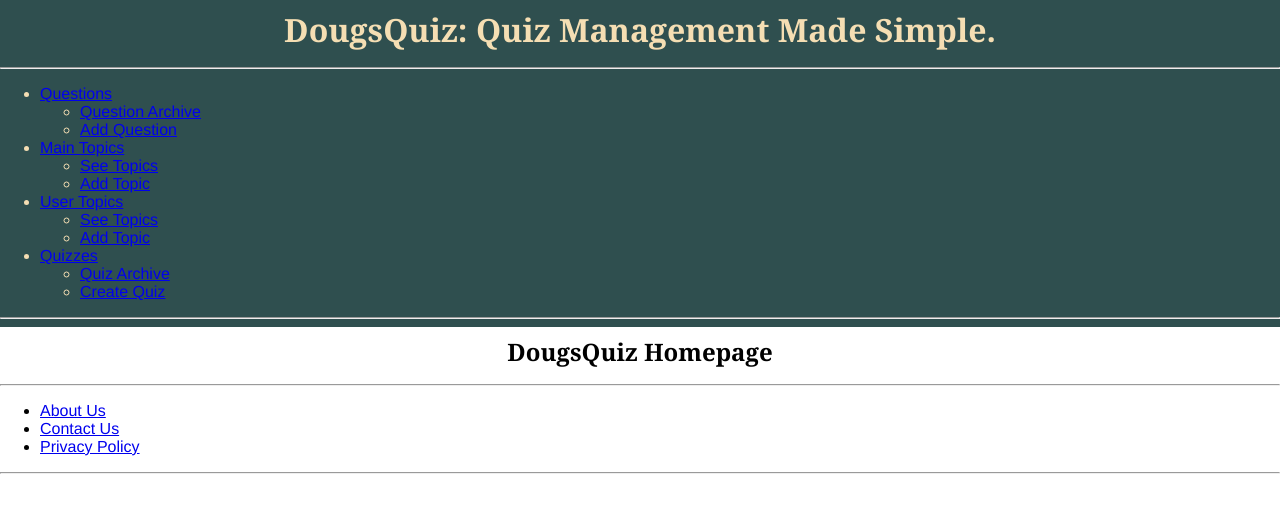
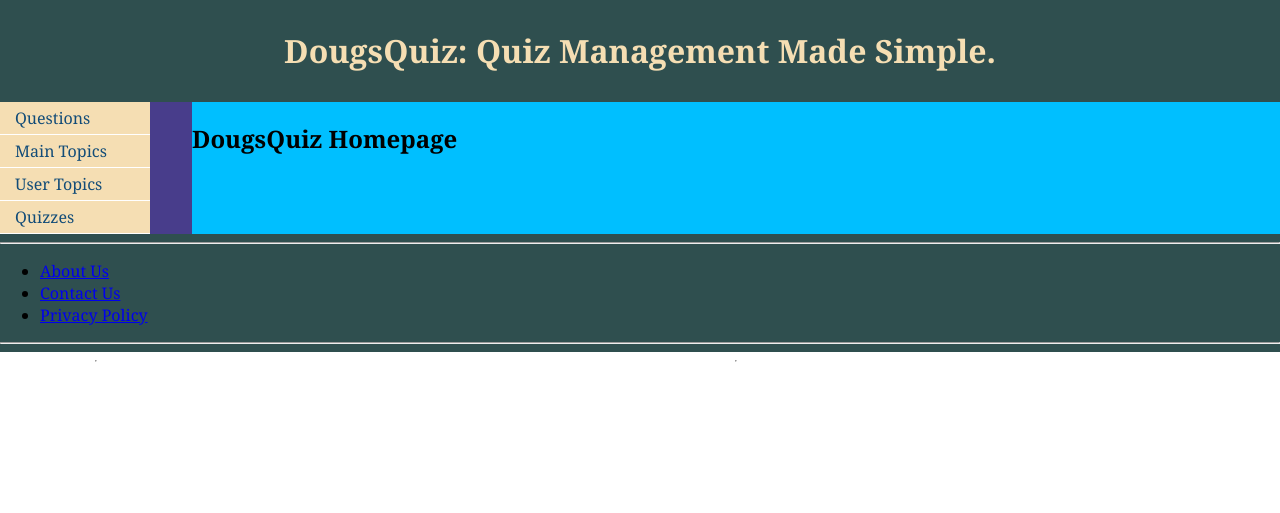
Before and after one commit to Dougmac21/QuizzR, a Flask app: page / in a window 1280 px wide. Shown: the top 513 px of the page. Run offline with Flask 2, Linux system fonts and the light colour scheme.

Commit message:
HTML and CSS work........

```diff
--- a/pub_quiz_app/static/style.css
+++ b/pub_quiz_app/static/style.css
@@ -1,42 +1,140 @@
+  /* ***************************************************************************** */
+                                    /* HEAD */
+  /* ***************************************************************************** */
+
+  body{
+    margin: 0;
+    font-family: Cambria, Cochin, serif;
+    font-size: 16px;
+  }
+
   #base_h1 {
+    margin: 0;
+    padding: 8px;
+    font-family: Cambria, Cochin, serif;
+    text-align: center;
+  }
+
+/* ***************************************************************************** */
+                                  /* GRID LAYOUT */
+/* ***************************************************************************** */
+
+  body {
+    display: grid;
+    grid-template-areas:
+      'header header'
+      'nav main'
+      'footer footer';
+    grid-template-columns: 15fr 85fr;
+    }
+
+  body > header {
+    background-color: darkslategray;
+    color: wheat;
+    grid-area: header;
+
+  }
+
+  body > nav {
+    background-color: darkslateblue;
+    grid-area: nav;
+  }
+
+  body > main {
+    background-color: deepskyblue;
+    grid-area: main;
+  }
+
+  body > footer {
+    background-color: darkslategrey;
+    grid-area: footer;
+  }
+
+  /* ***************************************************************************** */
+                                      /* HEADER */
+  /* ***************************************************************************** */
+
+  body > header {
     margin: 0;
     padding: 8px;
     font-family: Cambria, Cochin, Georgia, Times, 'Times New Roman', serif;
     text-align: center;
   }
 
-  body{
-    margin: 0;
-    font-family: "Helvetica Neue", arial, sans-serif; font-size: 16px;
+
+
+
+  /* ***************************************************************************** */
+                                      /* NAVBAR */
+  /* ***************************************************************************** */
+
+body > nav > ul{
+  float: left;
+  margin-right: 10px;
+  position: relative;
+  margin-bottom: 62px;
 }
 
-  #grid-container {
-    display: grid;
-    grid-template-areas:
-      'header header'
-      'menuwrapper main'
-      'footer footer';
-    grid-template-columns: 3fr 7fr;
+#menuwrapper > ul {
+  margin: 0;
+  padding: 0;
+  list-style: none;
 }
 
-  body > div > header {
-    background-color: darkslategray;
-    color: wheat;
-    grid-area: header;
-
+#menuwrapper > ul > li {
+  background-color: wheat;
+  border-bottom: solid 1px white;
+  width: 150px;
+  cursor: pointer;
 }
 
-  #container {
-    grid-area: container;
+#menuwrapper > ul > li:hover {
+  background-color: lightgray;
+  position: relative;
+}
+
+#menuwrapper ul > li > a {
+  padding: 5px 15px;
+  color: #124C78;
+  display: inline-block;
+  text-decoration: none;
+}
+
+#menuwrapper > ul > li > ul {
+  position: absolute;
+  display: none;
+}
+
+/* ***************************************************************************** */
+                                      /* FOOTER */
+/* ***************************************************************************** */
+
+body > div > footer > ul {
+  text-align: center;
+  display: flex;
+  flex-direction: row;
+  justify-content: center;
+  align-items: center;
+  list-style: none;
+  color: wheat;
+}
+
+body > div > footer > ul > li {
+  padding: 16px;
+}
+
+body > div > footer > ul > li > a{
+  color: white;
 }
 
 
-  #index_h2 {
-    margin: 0;
-    padding: 8px;
-    font-family: Cambria, Cochin, Georgia, Times, 'Times New Roman', serif;
-    text-align: center;
-  }
+
+
+
+
+
+
+
 
 /* ***************************************************************************** */
                                   /* ALL QUESTIONS */
@@ -115,30 +213,3 @@
   line-height: 20px;
   margin-bottom: 12px;
 }
-
-/* ***************************************************************************** */
-                                      /* FOOTER */
-/* ***************************************************************************** */
-
-  body > div > footer {
-    background-color: darkslategrey;
-    grid-area: footer;
-  }
-
-  body > div > footer > ul {
-    text-align: center;
-    display: flex;
-    flex-direction: row;
-    justify-content: center;
-    align-items: center;
-    list-style: none;
-    color: wheat;
-  }
-
-  body > div > footer > ul > li {
-    padding: 16px;
-  }
-
-  body > div > footer > ul > li > a{
-    color: white;
-  }
--- a/pub_quiz_app/templates/base.html
+++ b/pub_quiz_app/templates/base.html
@@ -6,13 +6,16 @@
         <link rel="stylesheet" href="{{ url_for('static', filename='style.css') }}">
         <title>DougsQuiz</title>
     </head>
-<body>
-    <div id="grid-container">
-        <header>
-            <h1 id="base_h1">DougsQuiz: Quiz Management Made Simple.</h1>
+
+    <body class="container">
+
+        <header class="item item-1" id="base_header">
+            <h1>DougsQuiz: Quiz Management Made Simple.</h1>
+        </header>
         <hr>
-            <nav>
-                <ul id="menuwrapper">
+
+        <nav class="item item-2" id="menuwrapper">
+            <ul>
 
                 <li class="item_with_submenu"><a href="#">Questions</a>
                     <ul class="submenu">
@@ -46,28 +49,21 @@
         </nav>
         <hr>
 
-        </header>
-    </div>
+        <main class="item item-3" id="block-content">
+            {%  block content  %}
 
-    <div class="container">
-        {%  block content  %}
             {%  endblock  %}
-    </div>
+        </main>
 
-    <footer>
+        <footer class="item item-4" id="base_footer">
             <hr>
             <ul>
-            <li>
-                <a href="/about.html">About Us</a>
-            </li>
-            <li>
-                <a href="/contact.html">Contact Us</a>
-            </li>
-            <li>
-                <a href="/privacy.html">Privacy Policy</a>
-            </li>
+                <li><a href="/about.html">About Us</a></li>
+                <li><a href="/contact.html">Contact Us</a></li>
+                <li><a href="/privacy.html">Privacy Policy</a></li>
             </ul>
             <hr>
         </footer>
+
     </body>
 </html>
```
Also changed, not shown: pub_quiz_app/static/menuwrapper.css (deleted, +0 -62 lines). Lines whose indentation alone changed are shown as unchanged.
